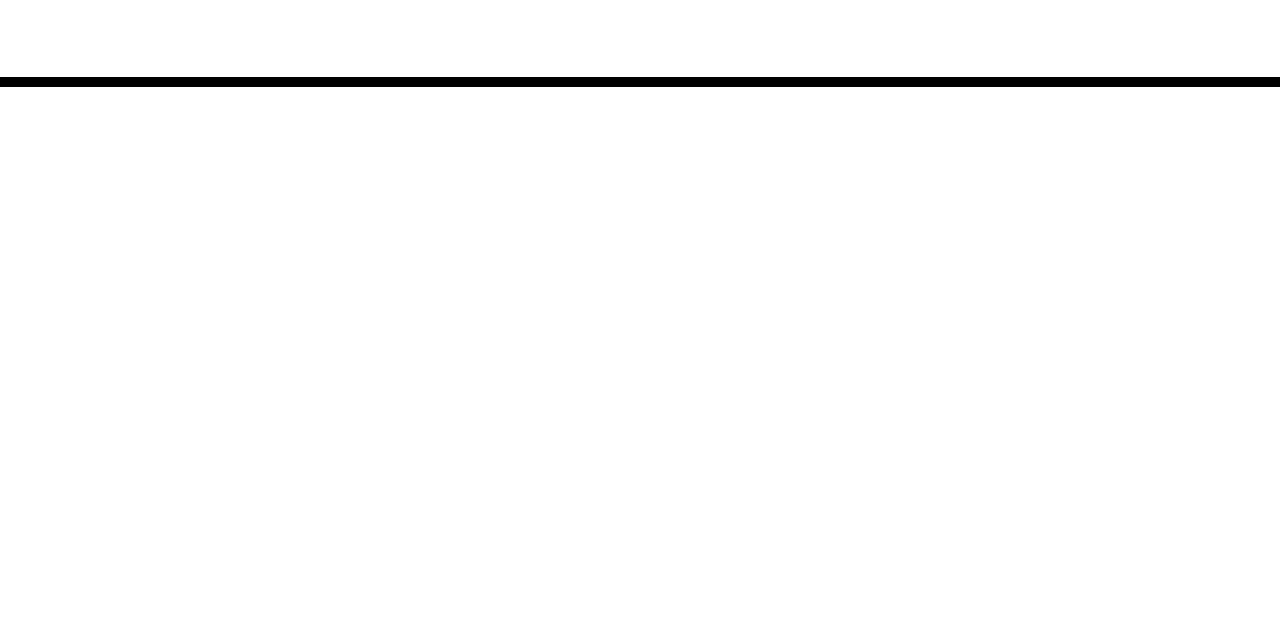
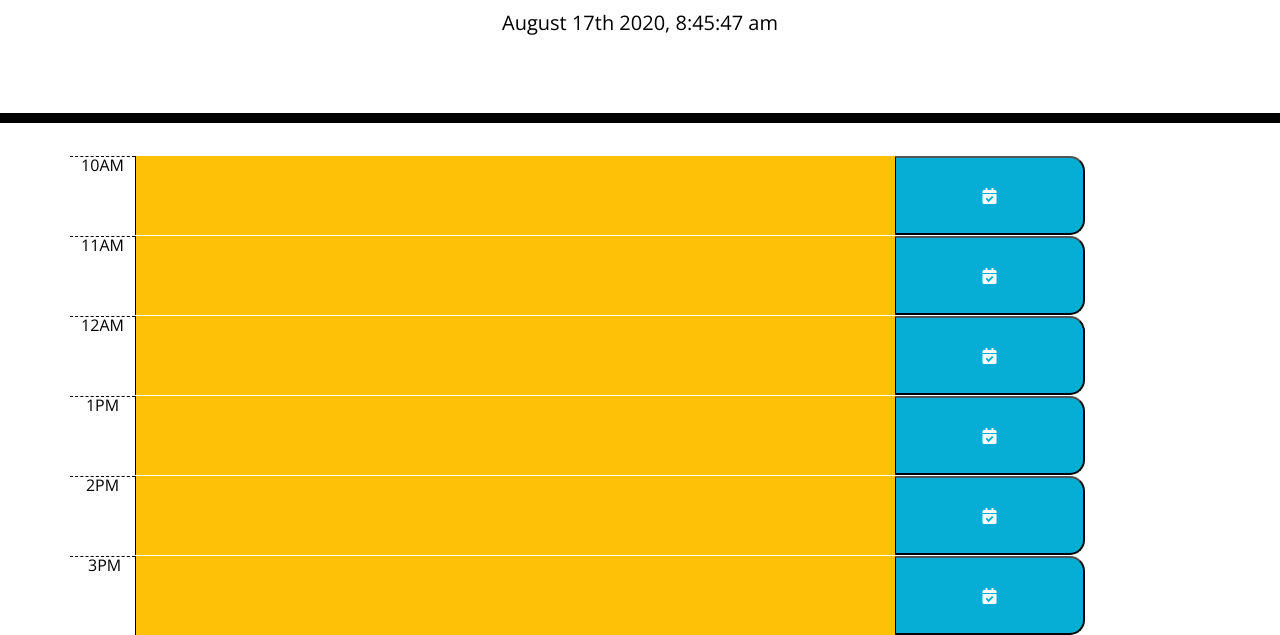
Before and after one commit to setaremehr/homework-05, a plain HTML site: page Develop/index.html in a window 1280 px wide. Shown: the part 181-816 px from the top of the page. Drawn offline with nearby package versions, Linux system fonts and the light colour scheme.

Commit message:
develop script

```diff
--- a/Develop/index.html
+++ b/Develop/index.html
@@ -30,9 +30,51 @@
     </header>
     <div class="container">
       <!-- Timeblocks go here -->
+      <div class="time-block">
+        <!-- <table class="table">
+
+      <tbody>
+        <tr>
+          <th scope="row" id="8">8AM</th>
+          <td><textarea class=" textarea col-10"></textarea><button class="btn" style='font-size:24px'><i class='fas fa-calendar-check'></i></td>
+
+        </tr>
+        <tr>
+          <th scope="row" id="9">9AM</th>
+          <td><textarea class=" textarea col-10"></textarea><button style='font-size:24px'><i class='fas fa-calendar-check'></i></td>
+
+        </tr>
+        <tr>
+          <th scope="row" id="10">10AM</th>
+          <td><textarea class=" textarea col-10"></textarea><button style='font-size:24px'><i class='fas fa-calendar-check'></i></td>
+
+        </tr>
+        <tr>
+          <th scope="row">11AM</th>
+          <td><textarea class=" textarea col-10"></textarea><button style='font-size:24px'><i class='fas fa-calendar-check'></i></td>
+
+        </tr>
+        <tr>
+          <th scope="row">12PM</th>
+          <td><textarea class=" textarea col-10"></textarea><button style='font-size:24px'><i class='fas fa-calendar-check'></i></td>
+
+        </tr>
+        <tr>
+          <th scope="row">1PM</th>
+          <td><textarea class=" textarea col-10"></textarea><button style='font-size:24px'><i class='fas fa-calendar-check'></i></td>
+
+        </tr>
+        <tr>
+          <th scope="row">2PM</th>
+          <td><textarea class=" textarea col-10"></textarea><button style='font-size:24px'><i class='fas fa-calendar-check'></i></td>
+
+        </tr>
+      </tbody>
+    </table> -->
+      </div>
     </div>
-
     <script src="https://code.jquery.com/jquery-3.4.1.min.js"></script>
     <script src="https://cdnjs.cloudflare.com/ajax/libs/moment.js/2.24.0/moment.min.js"></script>
+    <script src="script.js"></script>
   </body>
 </html>
--- /dev/null
+++ b/Develop/script.js
@@ -0,0 +1,110 @@
+
+
+
+
+$(document).ready(function () {
+    const $timeBlock = $('.time-block');
+
+    const $container = $('#container');
+
+
+    // const $dayTime = $("").addClass(bg-success);
+    let $currentDay = $('#currentDay');
+    let todayDate = moment();
+    $currentDay.text(todayDate.format('MMMM Do YYYY, h:mm:ss a'));
+    // make HTML elements
+    const dayTime = ['10AM', '11AM', '12AM', '1PM', '2PM', ' 3PM']
+    $.each(dayTime, function (key, value) {
+
+        const $rowDiv = $('<div>').addClass('row');
+        const $hourDiv = $('<div>').text(value).addClass('hour');
+        const $textInfo = $('<textarea>').addClass('.textarea col-8 bg-warning').attr('value', value);
+
+        const $button = $('<button>').addClass('saveBtn col-2');
+
+        const $btnIcon = $('<i>').addClass('fas fa-calendar-check ');
+
+        $button.append($btnIcon);
+        $timeBlock.append($rowDiv);
+        $rowDiv.append($hourDiv, $textInfo, $button);
+
+
+
+
+
+
+
+        function storeTodo() {
+            localStorage.setItem(value, $textInfo.val());
+        }
+        //running the function when the save button is clicked
+        $button.on('click', function () {
+            storeTodo()
+        })
+        // retreiving to-do items from local storage and rendering them to their correct time-blocks
+        function getTodoText() {
+            const item = localStorage.getItem(value)
+            $textInfo.text(item)
+        }
+        getTodoText()
+
+    })
+
+})
+
+
+
+
+
+
+
+
+
+
+
+
+
+
+
+
+
+
+
+
+
+
+
+// const $currentDay = $('#currentDay');
+// const $container = $('#container');
+// // const $textArea = $('#textBox');
+// const $button = $('#btn');
+// let todayDate = moment();
+// let value;
+
+
+// const $textarea = $('#textarea');
+
+
+
+
+
+
+// $(document).ready(function(){
+
+// $currentDay.text(todayDate.format('MMMM Do YYYY, h:mm:ss a') )
+
+
+
+// // localStorage
+// function storeInfo(){
+//     localStorage.setItem(value, $textarea.val());
+// }
+// $btn.on('click', function(){
+//     storeInfo()
+// })
+// function stores () {
+//     const infoLocal = localStorage.getItem(value)
+//     $textarea.text(infoLocal)
+// }
+// stores()
+// })
--- a/Develop/style.css
+++ b/Develop/style.css
@@ -40,6 +40,7 @@ textarea{
   background-color: #ffffff;
   color: #000000;
   border-top: 1px dashed #000000;
+  width: 65px;
 }
 
 .past {
```
